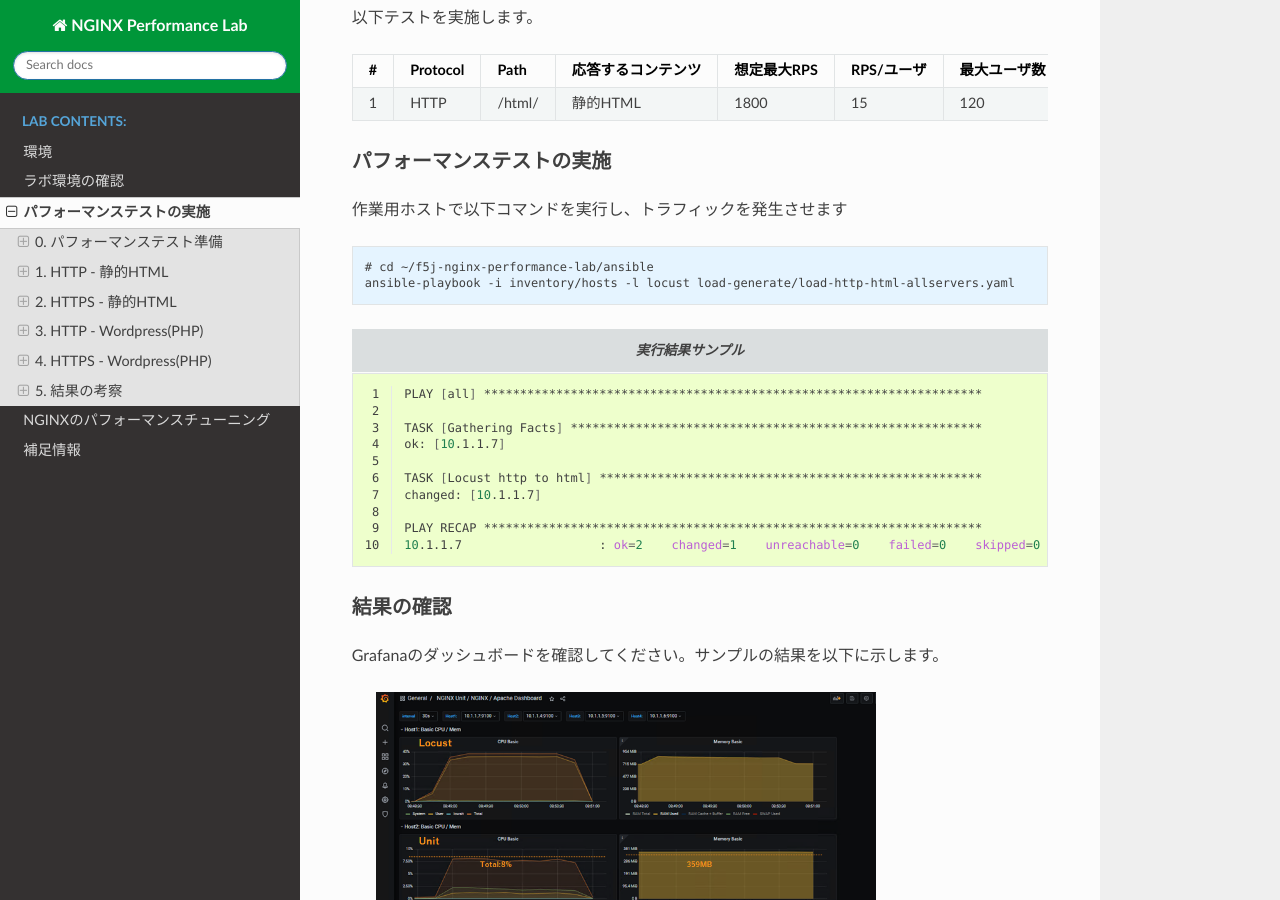
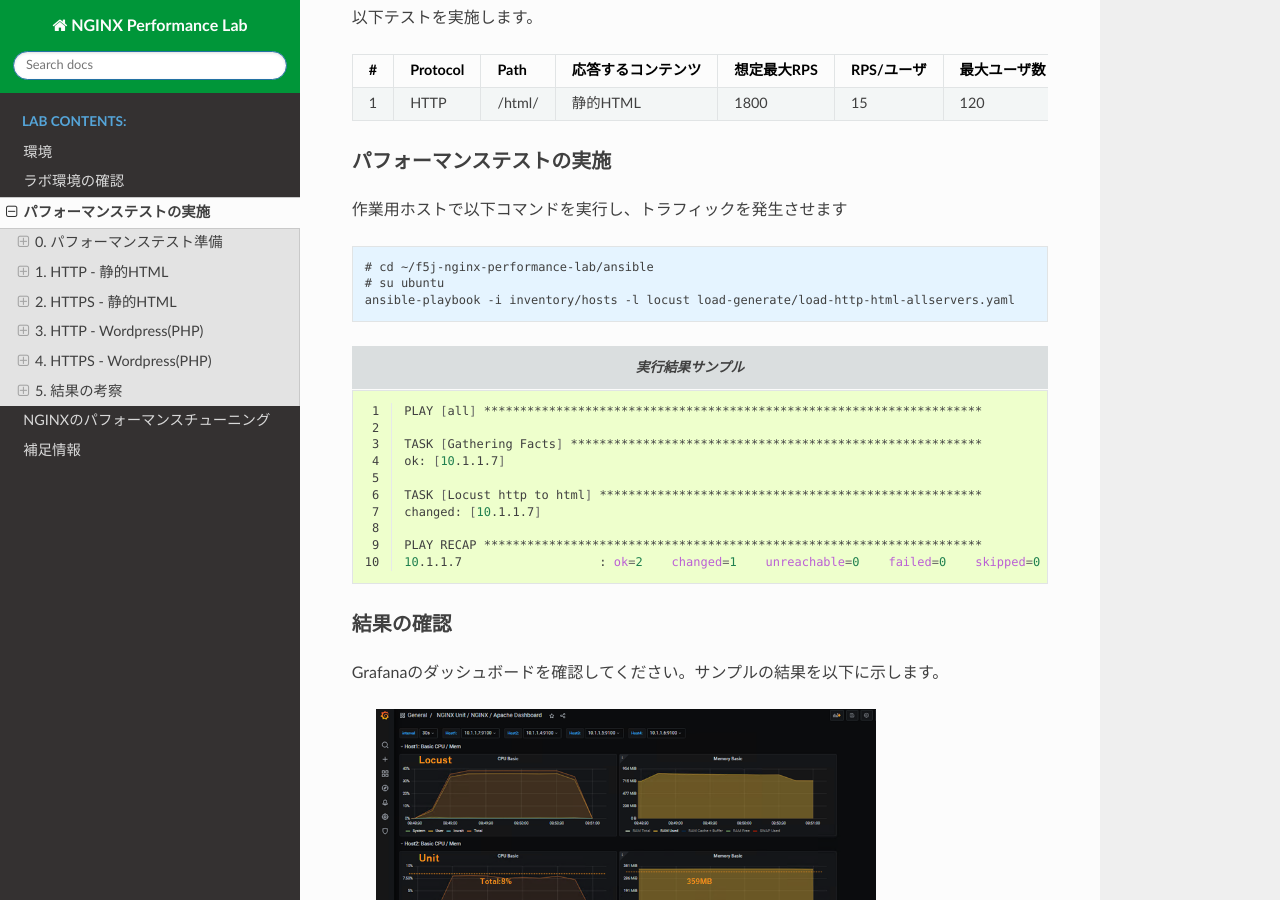
Before and after one commit to BeF5/f5j-nginx-performance, a Sphinx documentation site: the page built from docs/class1/module03/module03.rst, in a window 1280 px wide and 900 px high, scrolled down 3900 px. Built offline with Sphinx 7.4.7 and the Read the Docs theme 2.0.0, drawn with Linux system fonts in a browser that asks for light colours; some of the changed text lies outside the part shown.

Commit message:
Update module03.rst

```diff
--- a/docs/class1/module03/module03.rst
+++ b/docs/class1/module03/module03.rst
@@ -131,6 +131,7 @@ Locustで参照する config / senario のサンプルを以下に示します
 .. code-block:: cmdin
 
   # cd ~/f5j-nginx-performance-lab/ansible
+  # su ubuntu
   ansible-playbook -i inventory/hosts -l locust load-generate/load-http-html-allservers.yaml
 
 .. code-block:: bash
@@ -198,6 +199,7 @@ Locustサーバ Webページ を確認します
 .. code-block:: cmdin
 
   # cd ~/f5j-nginx-performance-lab/ansible
+  # su ubuntu
   ansible-playbook -i inventory/hosts -l locust load-generate/load-https-html-allservers.yaml
 
 
@@ -248,6 +250,7 @@ Locustサーバ Webページ を更新し結果が表示されることを確認
 .. code-block:: cmdin
 
   # cd ~/f5j-nginx-performance-lab/ansible
+  # su ubuntu
   ansible-playbook -i inventory/hosts -l locust load-generate/load-http-wp-allservers.yaml
 
 .. NOTE::
@@ -302,6 +305,7 @@ Locustサーバ Webページ を更新し結果が表示されることを確認
 .. code-block:: cmdin
 
   # cd ~/f5j-nginx-performance-lab/ansible
+  # su ubuntu
   ansible-playbook -i inventory/hosts -l locust load-generate/load-https-wp-allservers.yaml
 
 結果の確認
```
